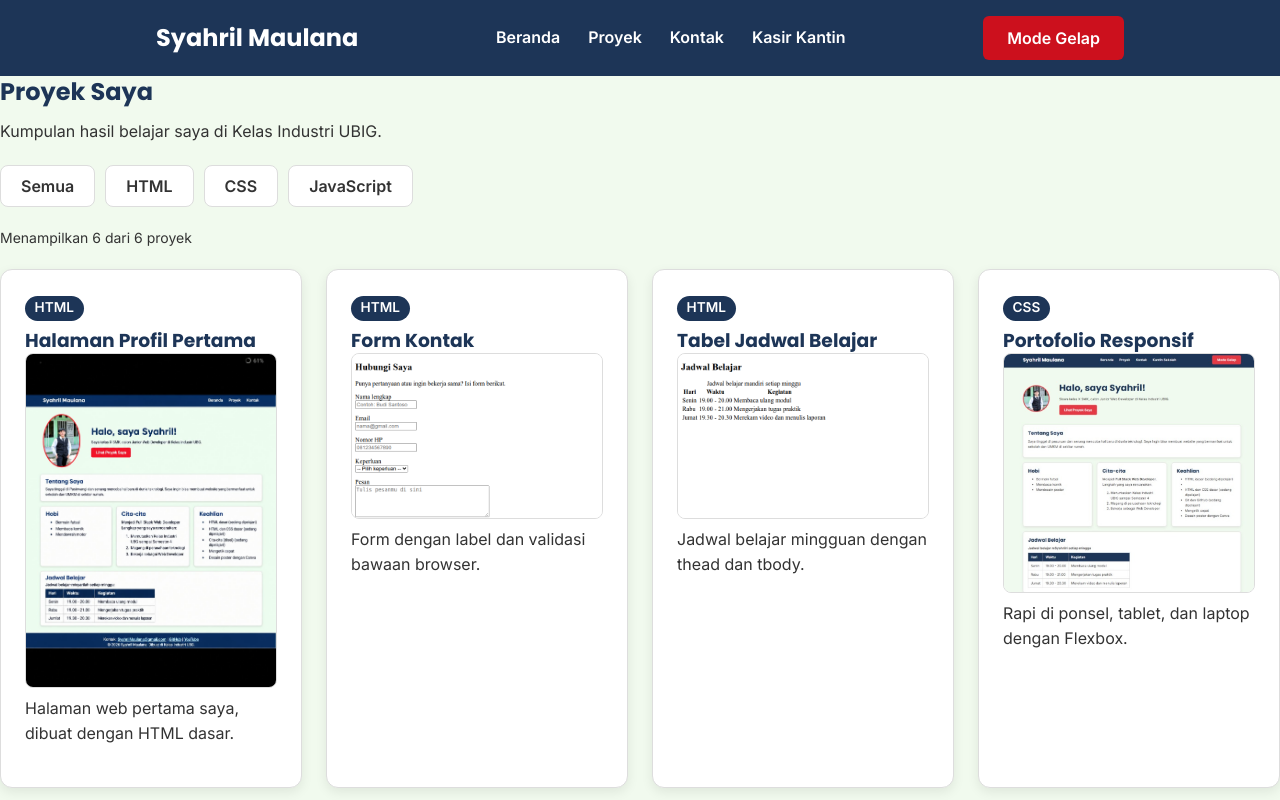
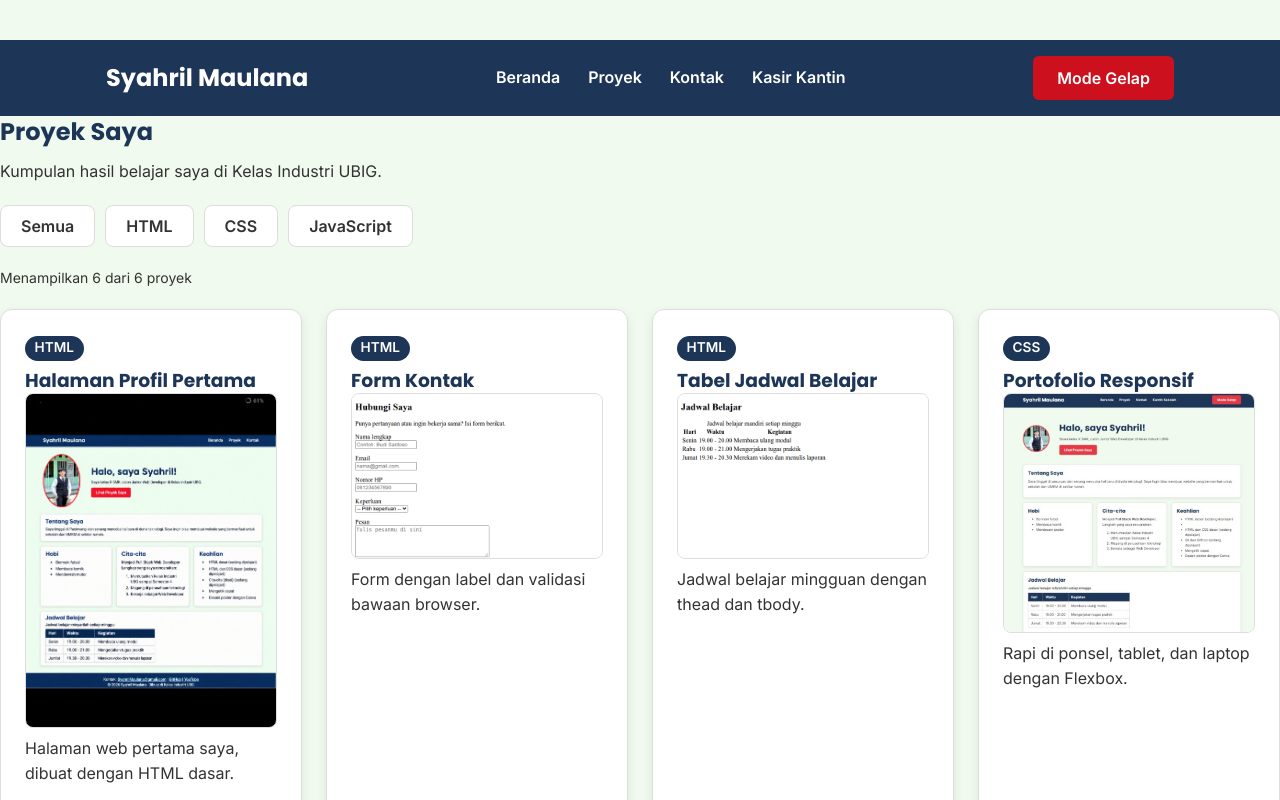
Before and after one commit to Ariiill/portofolio-aril2, a plain HTML site: page proyek.html in a window 1280 px wide. Shown: the top 800 px of the page. Drawn offline with Linux system fonts and the light colour scheme.

```diff
--- a/css/style.css
+++ b/css/style.css
@@ -52,7 +52,7 @@ a {
 
 /* 3. Wadah, header, dan menu */
 .container {
-  max-width: 1000px;
+  max-width: 1100px;
   margin: 0 auto;
   padding: 0 1rem;
 }
--- a/proyek.html
+++ b/proyek.html
@@ -14,6 +14,7 @@
 
 </head>
 <body>
+  <main>
   <header>
     <div class="container navbar">
       <h1>Syahril Maulana</h1>
@@ -65,5 +66,6 @@
     <p> 2026 Syahril Maulana. Dibuat di Kelas Industri UBIG.</p>
     <button type="button" id="tombol-atas" class="tombol-atas">Kembali Ke Atas</button>
   </footer>
+  </main>
 </body>
 </html>
```
Also changed, not shown: img/image.png (added), 1 other file.
